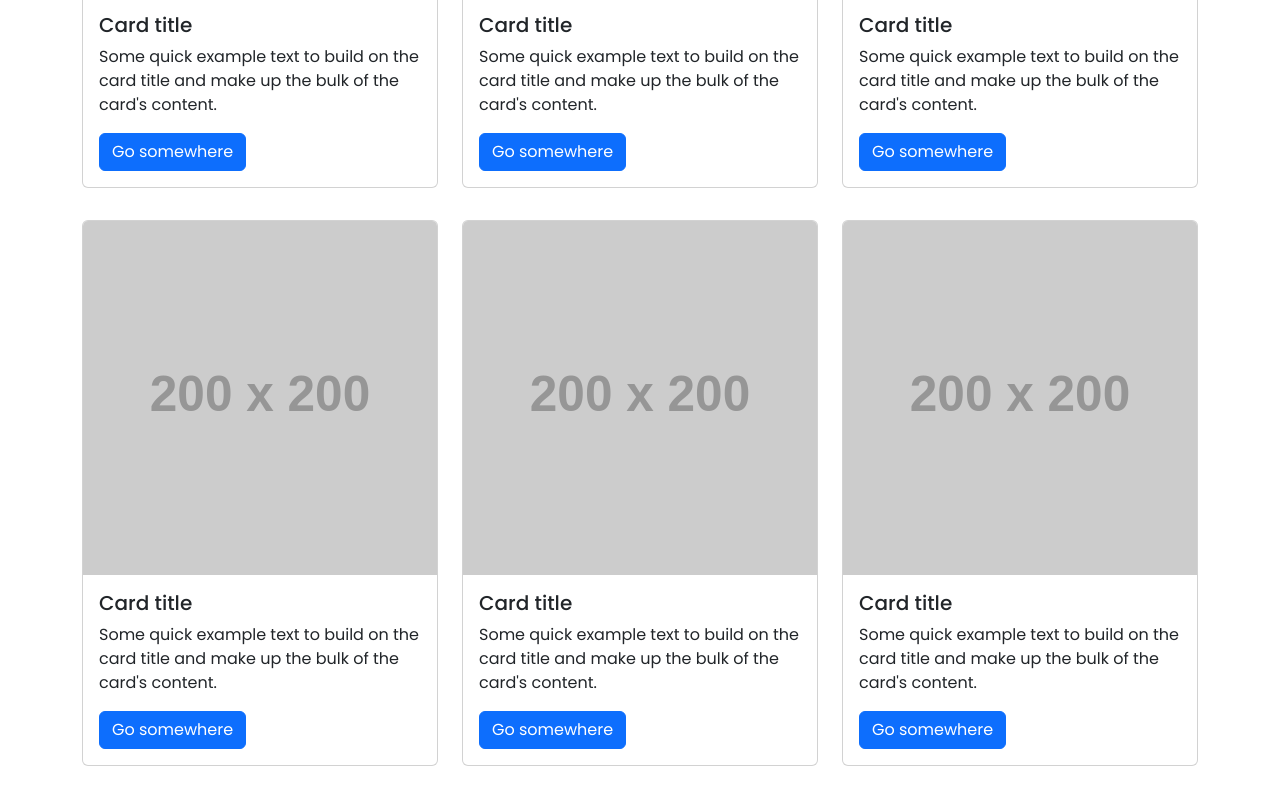
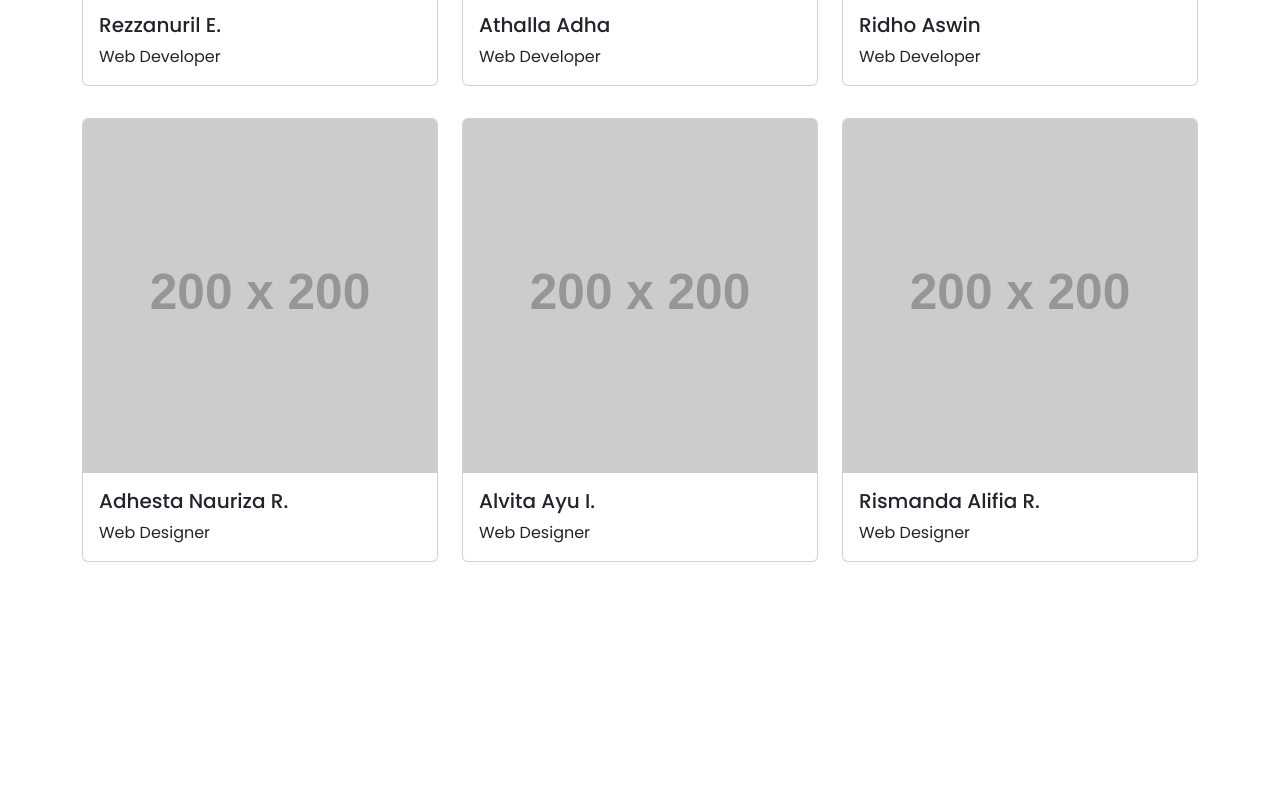
Before and after one commit to Hydraa2112/Mindho, a plain HTML site: page about.html in a window 1280 px wide. Shown: the part 1222-2017 px from the top of the page. After the commit the page ends 1848 px from the top, so only its background shows below. Drawn offline with nearby package versions, Linux system fonts and the light colour scheme; placeholder pictures from the web are drawn by us.

Commit message:
naming card

```diff
--- a/about.html
+++ b/about.html
@@ -34,9 +34,8 @@
           <div class="card">
             <img src="https://placehold.co/200" class="card-img-top" alt="...">
             <div class="card-body">
-              <h5 class="card-title">Card title</h5>
-              <p class="card-text">Some quick example text to build on the card title and make up the bulk of the card's content.</p>
-              <a href="#" class="btn btn-primary">Go somewhere</a>
+              <h5 class="card-title">Rezzanuril E.</h5>
+              <p class="card-text">Web Developer</p>
             </div>
           </div>
         </div>
@@ -44,9 +43,8 @@
           <div class="card">
             <img src="https://placehold.co/200" class="card-img-top" alt="...">
             <div class="card-body">
-              <h5 class="card-title">Card title</h5>
-              <p class="card-text">Some quick example text to build on the card title and make up the bulk of the card's content.</p>
-              <a href="#" class="btn btn-primary">Go somewhere</a>
+              <h5 class="card-title">Athalla Adha</h5>
+              <p class="card-text">Web Developer</p>
             </div>
           </div>
         </div>
@@ -54,9 +52,8 @@
           <div class="card">
             <img src="https://placehold.co/200" class="card-img-top" alt="...">
             <div class="card-body">
-              <h5 class="card-title">Card title</h5>
-              <p class="card-text">Some quick example text to build on the card title and make up the bulk of the card's content.</p>
-              <a href="#" class="btn btn-primary">Go somewhere</a>
+              <h5 class="card-title">Ridho Aswin</h5>
+              <p class="card-text">Web Developer</p>
             </div>
           </div>
         </div>
@@ -64,9 +61,8 @@
           <div class="card">
             <img src="https://placehold.co/200" class="card-img-top" alt="...">
             <div class="card-body">
-              <h5 class="card-title">Card title</h5>
-              <p class="card-text">Some quick example text to build on the card title and make up the bulk of the card's content.</p>
-              <a href="#" class="btn btn-primary">Go somewhere</a>
+              <h5 class="card-title">Adhesta Nauriza R.</h5>
+              <p class="card-text">Web Designer</p>
             </div>
           </div>
         </div>
@@ -74,9 +70,8 @@
           <div class="card">
             <img src="https://placehold.co/200" class="card-img-top" alt="...">
             <div class="card-body">
-              <h5 class="card-title">Card title</h5>
-              <p class="card-text">Some quick example text to build on the card title and make up the bulk of the card's content.</p>
-              <a href="#" class="btn btn-primary">Go somewhere</a>
+              <h5 class="card-title">Alvita Ayu I.</h5>
+              <p class="card-text">Web Designer</p>
             </div>
           </div>
         </div>
@@ -84,19 +79,8 @@
           <div class="card">
             <img src="https://placehold.co/200" class="card-img-top" alt="...">
             <div class="card-body">
-              <h5 class="card-title">Card title</h5>
-              <p class="card-text">Some quick example text to build on the card title and make up the bulk of the card's content.</p>
-              <a href="#" class="btn btn-primary">Go somewhere</a>
-            </div>
-          </div>
-        </div>
-        <div class="col-4 my-3">
-          <div class="card">
-            <img src="https://placehold.co/200" class="card-img-top" alt="...">
-            <div class="card-body">
-              <h5 class="card-title">Card title</h5>
-              <p class="card-text">Some quick example text to build on the card title and make up the bulk of the card's content.</p>
-              <a href="#" class="btn btn-primary">Go somewhere</a>
+              <h5 class="card-title">Rismanda Alifia R.</h5>
+              <p class="card-text">Web Designer</p>
             </div>
           </div>
         </div>
```
